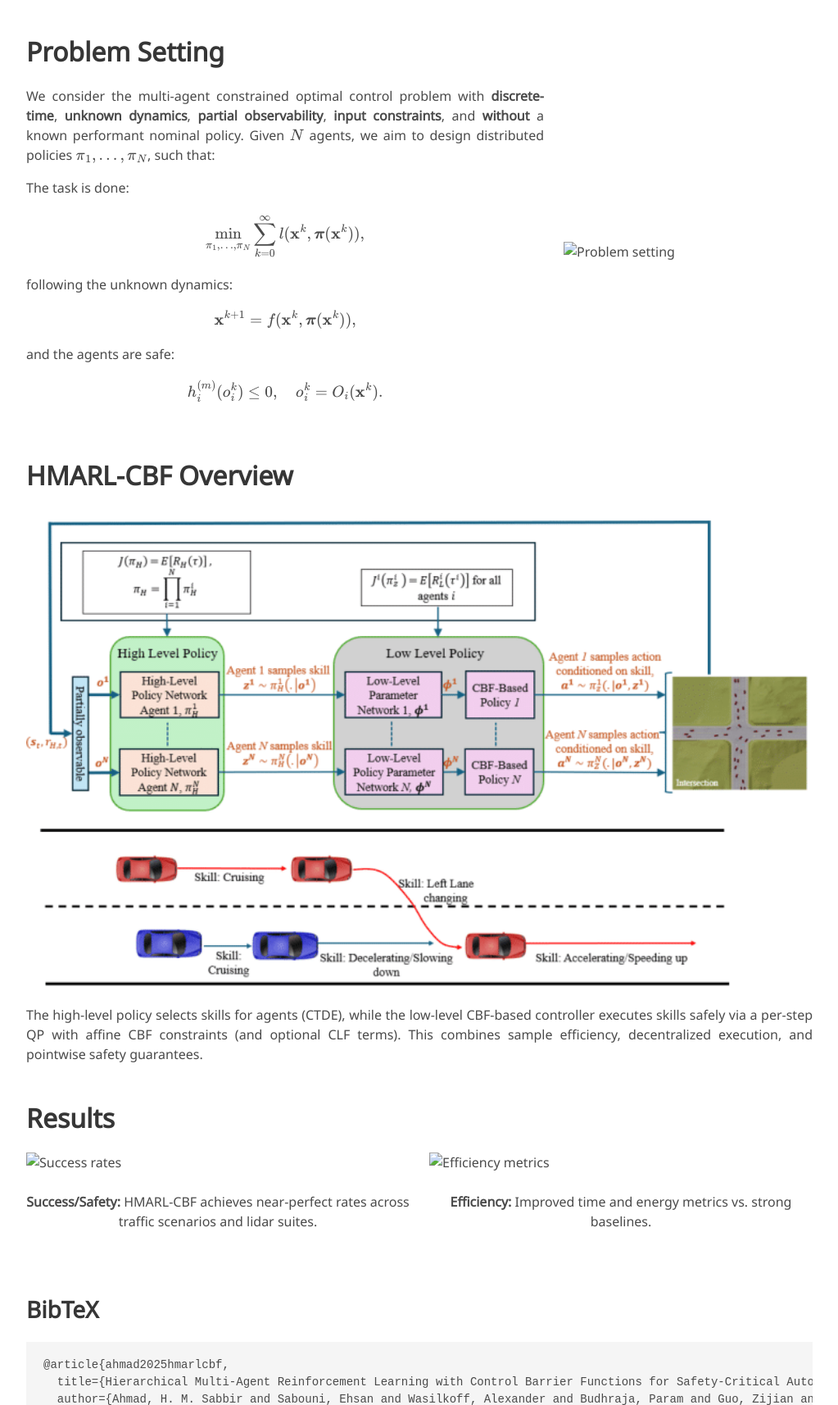
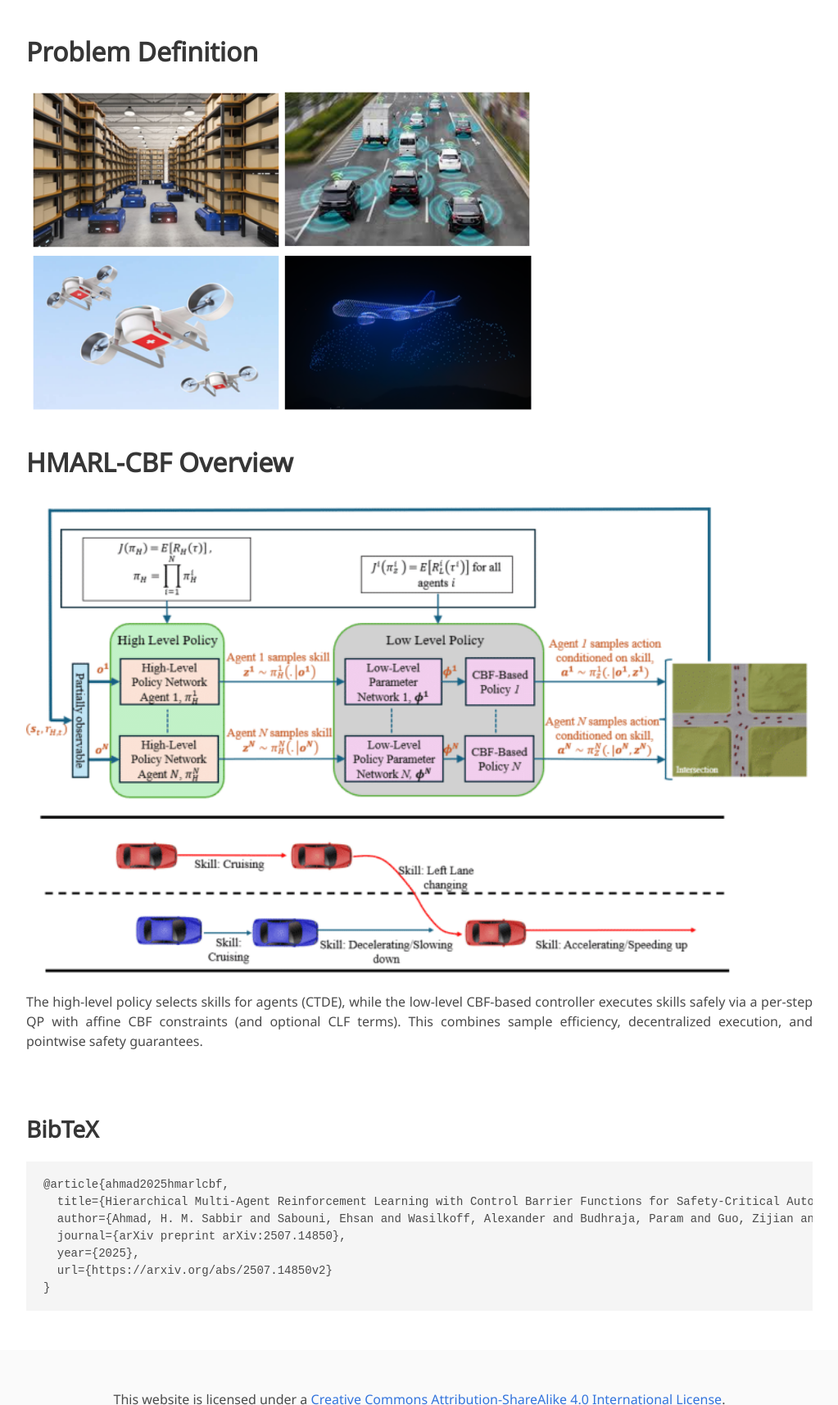
Before and after one commit to BU-DEPEND-Lab/HMARL-CBF, a plain HTML site: page index.html in a window 1280 px wide. Shown: the part 1417-3131 px from the top of the page at 82% size, without its empty margins (128-1151 px from the left). Drawn offline with nearby package versions, Linux system fonts and the light colour scheme; some packages are replaced by stand-ins of ours; some icons are missing; a web font is replaced by a local one.

Commit message:
Remove unused CSS links and update comments
Removed unused CSS links and cleaned up comments for clarity.

```diff
--- a/index.html
+++ b/index.html
@@ -12,15 +12,9 @@
 
   <!-- Bulma + Icons -->
   <link rel="stylesheet" href="./static/css/bulma.min.css" />
-  <link rel="stylesheet" href="./static/css/bulma-carousel.min.css" />
-  <link rel="stylesheet" href="./static/css/bulma-slider.min.css" />
   <link rel="stylesheet" href="./static/css/fontawesome.all.min.css" />
   <link rel="stylesheet" href="https://cdn.jsdelivr.net/gh/jpswalsh/academicons@1/css/academicons.min.css" />
-
-  <!-- Site CSS -->
   <link rel="stylesheet" href="./static/css/index.css" />
-
-  <!-- Favicon -->
   <link rel="icon" type="image/png" href="./static/images/favicon.png" />
 
   <!-- JS -->
@@ -50,12 +44,8 @@
           <a class="navbar-item" href="https://openreview.net/forum?id=fcLVqvyiqV&referrer=%5Bthe%20profile%20of%20H%20M%20Sabbir%20Ahmad%5D(%2Fprofile%3Fid%3D~H_M_Sabbir_Ahmad1)">
             Paper (OpenReview PDF)
           </a>
-          <a class="navbar-item" href="https://realm.mit.edu">
-            MIT REALM
-          </a>
-          <a class="navbar-item" href="https://sites.bu.edu/depend/">
-            BU Depend Lab
-          </a>
+          <a class="navbar-item" href="https://realm.mit.edu">MIT REALM</a>
+          <a class="navbar-item" href="https://sites.bu.edu/depend/">BU Depend Lab</a>
         </div>
       </div>
     </div>
@@ -101,14 +91,13 @@
               </span>
             </div>
           </div>
-
-        </div> <!-- column -->
-      </div> <!-- columns -->
-    </div> <!-- container -->
-  </div> <!-- hero-body -->
+        </div>
+      </div>
+    </div>
+  </div>
 </section>
 
-<!-- Teaser / GIF -->
+<!-- Teaser -->
 <section class="hero teaser">
   <div class="container is-max-desktop">
     <div class="hero-body" style="padding-top: 1rem; padding-bottom: 2rem;">
@@ -144,82 +133,21 @@
   </div>
 </section>
 
-<!-- Problem / Method -->
+<!-- Problem Definition -->
 <section class="section" style="padding-top: 3rem;">
   <div class="container is-max-desktop">
-    <!-- Problem Setting -->
-    <h2 class="title is-3">Problem Setting</h2>
-    <div class="columns is-vcentered">
-      <div class="column">
-        <div class="content has-text-justified">
-          <p>
-            We consider the multi-agent constrained optimal control problem with
-            <b>discrete-time</b>, <b>unknown dynamics</b>, <b>partial observability</b>, <b>input constraints</b>,
-            and <b>without</b> a known performant nominal policy. Given \(N\) agents, we aim to design
-            distributed policies \(\pi_1, \dots, \pi_N\), such that:
-          </p>
-          <p style="margin-top: 1em;">
-            The task is done:
-          </p>
-          <p>
-            \[
-            \min_{\pi_1,\dots,\pi_N} \sum_{k=0}^{\infty} l(\mathbf{x}^k, \boldsymbol{\pi}(\mathbf{x}^k)),
-            \]
-          </p>
-          <p>
-            following the unknown dynamics:
-          </p>
-          <p>
-            \[
-            \mathbf{x}^{k+1} = f(\mathbf{x}^k, \boldsymbol{\pi}(\mathbf{x}^k)),
-            \]
-          </p>
-          <p>
-            and the agents are safe:
-          </p>
-          <p>
-            \[
-            h_i^{(m)}(o_i^k) \le 0, \quad o_i^k = O_i(\mathbf{x}^k).
-            \]
-          </p>
-        </div>
-      </div>
-      <div class="column is-one-third">
-        <img src="./figs/problem_setting.jpg" alt="Problem setting" style="max-width:100%;">
-      </div>
+    <h2 class="title is-3">Problem Definition</h2>
+    <div class="content" style="margin-top: 1rem;">
+      <img src="./figs/problem_definition.png" alt="Problem Definition" style="width:65%; display:block; margin-left:0; margin-right:auto; border-radius:8px;">
     </div>
 
-    <!-- HMARL-CBF Overview -->
+    <!-- Overview -->
     <h2 class="title is-3" style="margin-top: 2.5rem;">HMARL-CBF Overview</h2>
     <div class="content" style="margin-top: 0.5rem; margin-bottom: 0;">
-      <!-- make sure this file exists: ./figs/block_diagram.png -->
       <img src="./figs/block_diagram.png" alt="HMARL-CBF block diagram" style="width:100%; border-radius:8px; margin:0;">
       <p style="margin-top: 0.75rem; text-align: justify;">
-        The high-level policy selects skills for agents (CTDE), while the low-level CBF-based controller
-        executes skills safely via a per-step QP with affine CBF constraints (and optional CLF terms).
-        This combines sample efficiency, decentralized execution, and pointwise safety guarantees.
+        The high-level policy selects skills for agents (CTDE), while the low-level CBF-based controller executes skills safely via a per-step QP with affine CBF constraints (and optional CLF terms). This combines sample efficiency, decentralized execution, and pointwise safety guarantees.
       </p>
-    </div>
-
-    <!-- Results -->
-    <h2 class="title is-3" style="margin-top: 3rem;">Results</h2>
-    <div class="columns">
-      <div class="column">
-        <div class="content">
-          <img src="./figs/main_success.jpg" class="center-image" style="width:100%;" alt="Success rates">
-        </div>
-        <p class="has-text-centered">
-          <b>Success/Safety:</b> HMARL-CBF achieves near-perfect rates across traffic scenarios and lidar suites.
-        </p>
-      </div>
-      <div class="column">
-        <div class="content">
-          <img src="./figs/main_efficiency.jpg" class="center-image" style="width:100%;" alt="Efficiency metrics">
-        </div>
-        <p class="has-text-centered">
-          <b>Efficiency:</b> Improved time and energy metrics vs. strong baselines.
-        </p>
-      </div>
     </div>
   </div>
 </section>
```
